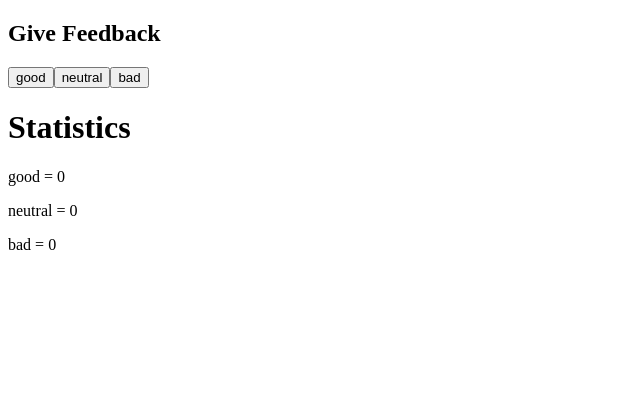
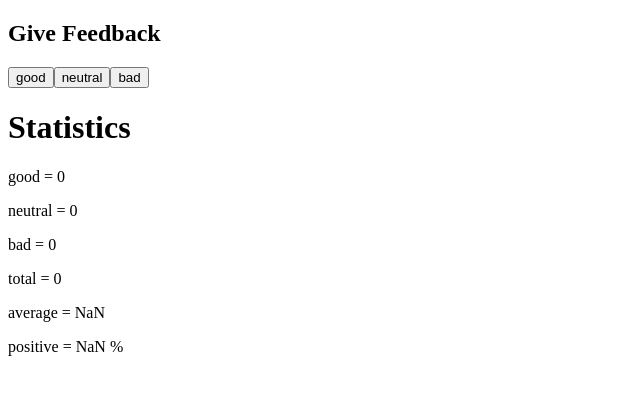
Before and after one commit to keelahnkhan/fullstackopen2022, a React (Create React App) app in the folder part1/unicafe/: page / in a window 1280 px wide. Shown: the top 394 px of the page, without its empty margins (0-640 px from the left). Built offline with nearby package versions, Linux system fonts and the light colour scheme.

Commit message:
Exercise 1.7, added further statistics to the page

```diff
--- a/part1/unicafe/src/App.js
+++ b/part1/unicafe/src/App.js
@@ -1,8 +1,29 @@
 import { useState } from "react";
 
-const Feedback = ({name, value}) => {
+const Statistics = ({feedbacks}) => {
+
+  let total = feedbacks.reduce((accumulator, currFeedback) =>
+      accumulator + currFeedback.clicks, 0);
+  let average = feedbacks.reduce((accumulator, currFeedback) =>
+      accumulator + currFeedback.clicks * currFeedback.score, 0) / total;
+  let positive = feedbacks[0].clicks / total;
+
   return (
-    <p>{name} = {value}</p>
+    <div>
+      <h1>Statistics</h1>
+      {feedbacks.map(feedback =>
+        <Feedback name={feedback.name} clicks={feedback.clicks}/>)
+      }
+      <p>total = {total}</p>
+      <p>average = {average}</p>
+      <p>positive = {positive} %</p>
+    </div>
+  );
+}
+
+const Feedback = ({name, clicks}) => {
+  return (
+    <p>{name} = {clicks}</p>
   );
 }
 
@@ -28,17 +49,20 @@ const App = () => {
   const feedbacks = [
     {
       name: 'good',
-      value: good,
+      clicks: good,
+      score: 1,
       handleClick: () => incrementValue(good, setGood)
     },
     {
       name: 'neutral',
-      value: neutral,
+      clicks: neutral,
+      score: 0,
       handleClick: () => incrementValue(neutral, setNeutral)
     },
     {
       name: 'bad',
-      value: bad,
+      clicks: bad,
+      score: -1,
       handleClick: () => incrementValue(bad, setBad)
     }
   ];
@@ -49,10 +73,7 @@ const App = () => {
       {feedbacks.map(feedback =>
         <Button handleClick={feedback.handleClick} name={feedback.name}/>
       )}
-      <h1>Statistics</h1>
-      {feedbacks.map(feedback =>
-        <Feedback name={feedback.name} value={feedback.value}/>)
-      }
+      <Statistics feedbacks={feedbacks}/>
     </div>
   );
 }
```
